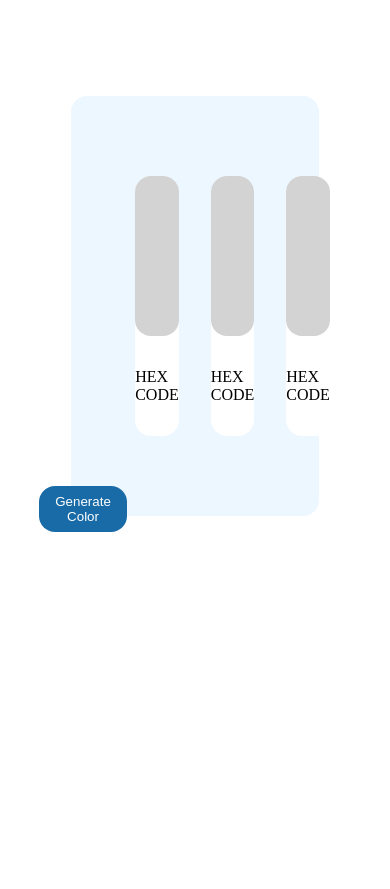
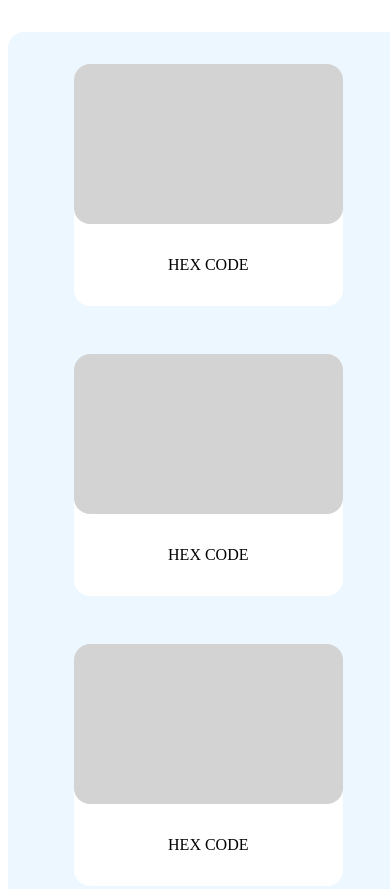
Before and after one commit to Joy-Umofia/color-generator, a plain HTML site: page index.html in a window 390 px wide. Shown: the top 889 px of the page. Before the commit the page ends 844 px from the top, so only its background shows below. Drawn offline with Linux system fonts and the light colour scheme.

Commit message:
responsive

```diff
--- a/style.css
+++ b/style.css
@@ -54,3 +54,35 @@ button{
  button:hover{
   background-color:#136098;
 }
+
+@media (max-width: 768px) {
+  .wrapper {
+    width: 90%;
+    margin: 2rem auto;
+    padding: 2rem;
+    flex-direction: column;
+    align-items: center;
+    row-gap: 1rem;
+}
+
+.first-colorr {
+  width: 80%;
+  padding-bottom: 1rem;
+  margin-bottom: 2rem;
+}
+
+.background {
+  width: 100%;
+  padding-bottom:10rem;
+}
+
+button {
+  width: 100%;
+  position: relative;
+  right: auto;
+  bottom: auto;
+  margin-top: 1rem;
+}
+
+
+}
```
Also changed, not shown: index.html (+0 -2 lines).
